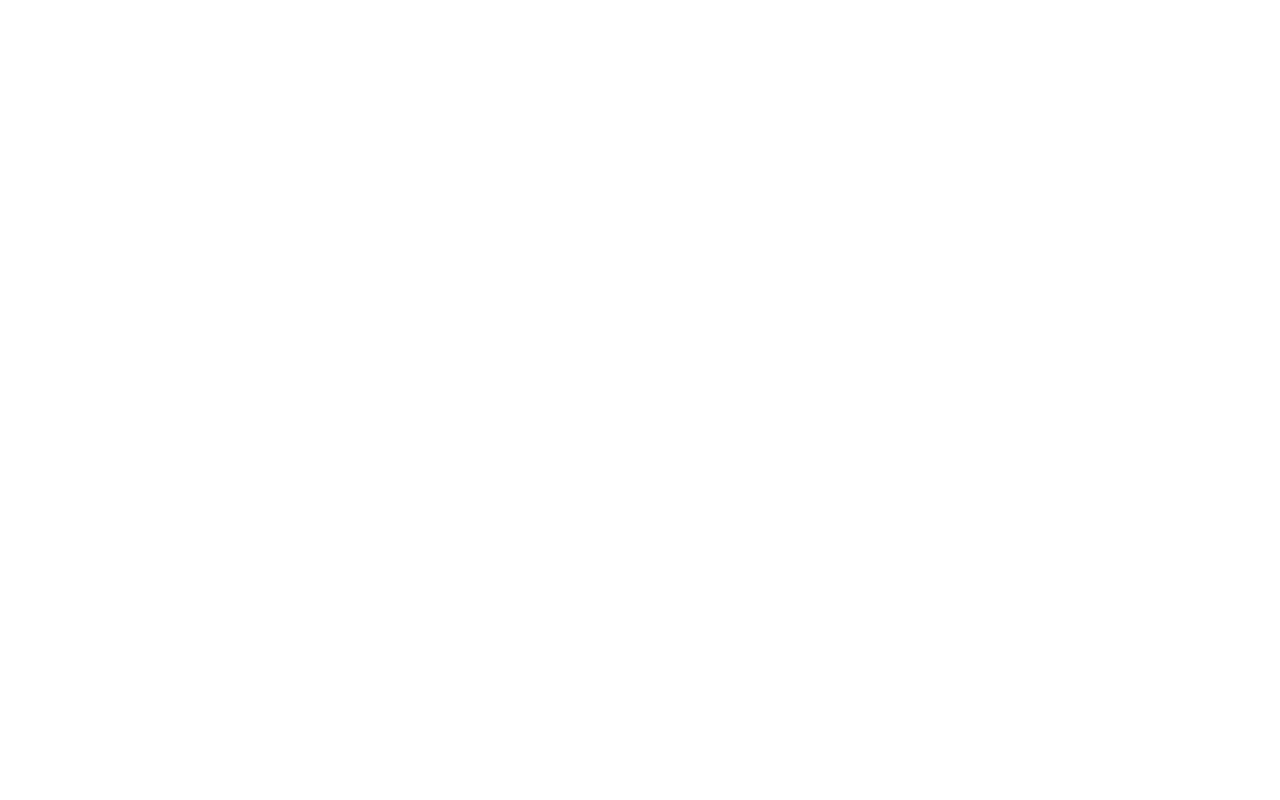
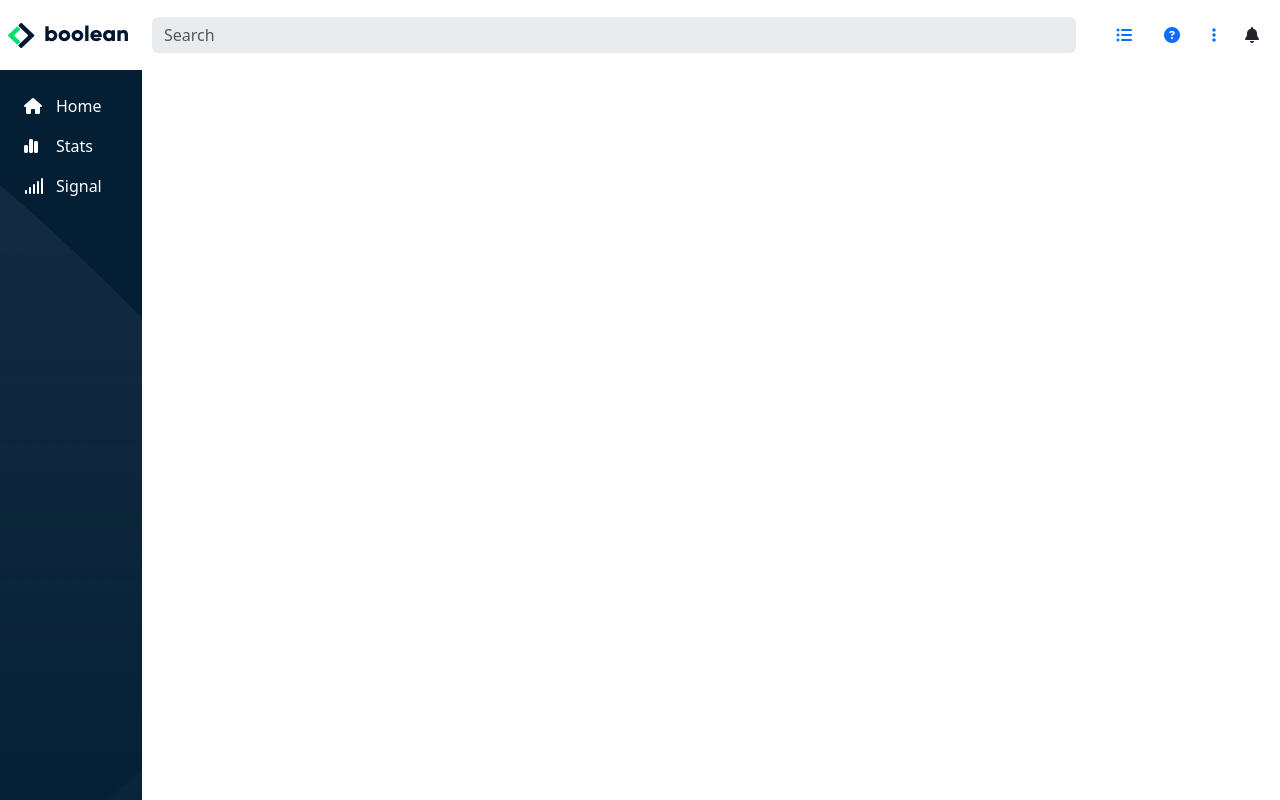
Before and after one commit to lucafranzoi98/html-css-bootstrap-dashboard, a plain HTML site: page index.html in a window 1280 px wide. Drawn offline with nearby package versions, Linux system fonts and the light colour scheme.

Commit message:
add header and sidebar

```diff
--- a/assets/css/style.css
+++ b/assets/css/style.css
@@ -0,0 +1,18 @@
+:root{
+    --sidebar-color: #041f34;
+}
+
+header > div{
+    height: 70px;
+}
+
+#sidebar{
+    background-image: url("../img/sidebar-bg.png");
+    background-color: var(--sidebar-color);
+    background-repeat: no-repeat;
+    height: calc(100vh - 70px);
+}
+
+#sidebar i{
+    width: 1rem;
+}
--- a/index.html
+++ b/index.html
@@ -5,10 +5,87 @@
     <meta name="viewport" content="width=device-width, initial-scale=1">
     <title>Bootstrap Dashboard</title>
     <link href="https://cdn.jsdelivr.net/npm/bootstrap@5.3.1/dist/css/bootstrap.min.css" rel="stylesheet" integrity="sha384-4bw+/aepP/YC94hEpVNVgiZdgIC5+VKNBQNGCHeKRQN+PtmoHDEXuppvnDJzQIu9" crossorigin="anonymous">
+    <script src="https://kit.fontawesome.com/95701d90ff.js" crossorigin="anonymous"></script>
     <link rel="stylesheet" href="./assets/css/style.css">
   </head>
   <body>
 
+    <!-- Header -->
+    <header>
+        <div class="container-fluid d-flex align-items-center sticky-top bg-white gx-0 px-2">
+
+            <!-- Logo -->
+            <a href="#" class="d-lg-none"><img src="./assets/img/mobile-logo.png" width="50px" alt="logo"></a>
+            <a href="#" class="d-none d-lg-block"><img src="./assets/img/logo.svg" width="120px" alt="logo"></a>
+
+            <!-- Search bar -->
+            <form class="w-100 mx-4" role="search">
+                <input class="form-control border-0 bg-body-secondary" type="search" placeholder="Search" aria-label="Search">
+            </form>
+
+            <!-- Nav -->
+            <ul class="nav d-flex flex-nowrap d-none d-lg-flex">
+                <li class="nav-item">
+                  <a class="nav-link" href="#"><i class="fa fa-list-ul" aria-hidden="true"></i></a>
+                </li>
+                <li class="nav-item">
+                  <a class="nav-link" href="#"><i class="fa fa-question-circle" aria-hidden="true"></i></a>
+                </li>
+                <li class="nav-item">
+                  <a class="nav-link" href="#"><i class="fa fa-ellipsis-v" aria-hidden="true"></i></a>
+                </li>
+              </ul>
+
+            <!-- Offcanvas -->
+            <a class="btn" data-bs-toggle="offcanvas" href="#offcanvasExample" role="button" aria-controls="offcanvasExample">
+                <i class="fa fa-bell" aria-hidden="true"></i>
+            </a>
+            <div class="offcanvas offcanvas-start" tabindex="-1" id="offcanvasExample" aria-labelledby="offcanvasExampleLabel">
+                <div class="offcanvas-header">
+                    <h5 class="offcanvas-title" id="offcanvasExampleLabel">Offcanvas</h5>
+                    <button type="button" class="btn-close" data-bs-dismiss="offcanvas" aria-label="Close"></button>
+                </div>
+                <div class="offcanvas-body">
+                    Lorem ipsum dolor sit amet consectetur adipisicing elit. A quis incidunt, corporis eum est asperiores facere, corrupti consequuntur explicabo facilis, recusandae fugit perferendis quidem enim ad laudantium nam? Eaque, repudiandae.
+                </div>
+            </div>
+        </div>
+    </header>
+    <!-- Header -->
+
+    <!-- Main -->
+    <main>
+        <div class="container-fluid d-flex gx-0">
+
+            <!-- Sidebar -->
+            <div id="sidebar">
+                <ul class="nav d-flex flex-column mt-3 px-2">
+                    <li class="nav-item">
+                      <a class="nav-link text-white" href="#"><i class="fa fa-home"></i><span class="d-none d-lg-inline-block mx-3">Home</span></a>
+                    </li>
+                    <li class="nav-item">
+                      <a class="nav-link text-white" href="#"><i class="fa-solid fa-chart-simple"></i><span class="d-none d-lg-inline-block mx-3">Stats</span></a>
+                    </li>
+                    <li class="nav-item">
+                      <a class="nav-link text-white" href="#"><i class="fa-solid fa-signal"></i><span class="d-none d-lg-inline-block mx-3">Signal</span></a>
+                    </li>
+                  </ul>
+            </div>
+
+            <!-- Principal -->
+            <div id="principal">
+
+            </div>
+            </div>
+
+    </main>
+    <!-- Main -->
+
+    <!-- Footer -->
+    <footer>
+
+    </footer>
+    <!-- Footer -->
 
 
     <script src="https://cdn.jsdelivr.net/npm/bootstrap@5.3.1/dist/js/bootstrap.bundle.min.js" integrity="sha384-HwwvtgBNo3bZJJLYd8oVXjrBZt8cqVSpeBNS5n7C8IVInixGAoxmnlMuBnhbgrkm" crossorigin="anonymous"></script>
```
